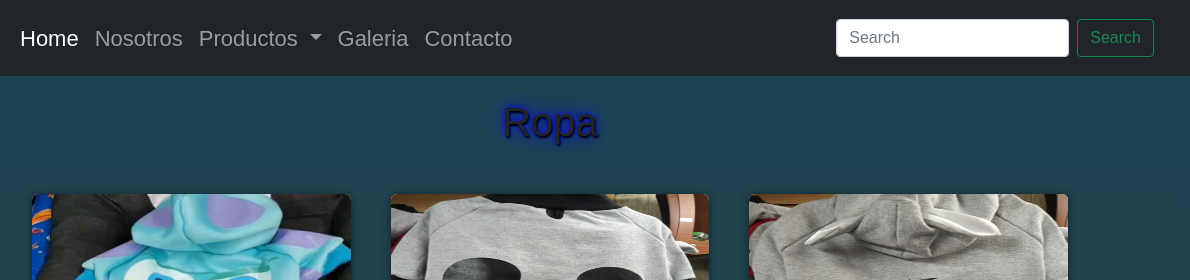
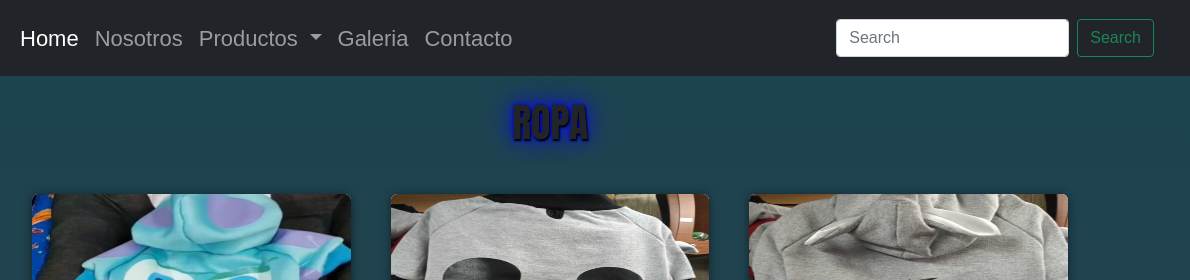
Before and after one commit to carlos-gonzalez1/desarrollo, a website: page views/submenu/Ropa.html in a window 1280 px wide. Shown: the top 280 px of the page, 90-1280 px from the left. Drawn offline with nearby package versions, Linux system fonts and the light colour scheme.

Commit message:
edite submenú ropa

```diff
--- a/views/submenu/Ropa.html
+++ b/views/submenu/Ropa.html
@@ -74,7 +74,7 @@
             <!--fin de las listas-->
         </header>
         <article class="main">
-        <h1>Ropa</h1>
+        <h1 class="impact centrar mayuscula">Ropa</h1>
         <!--card-->
         <div class="container">
             <div class="card2">
```
